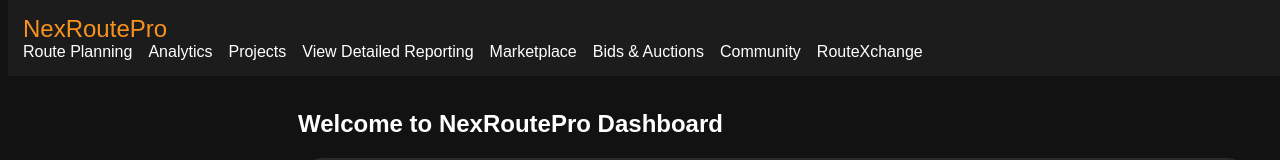
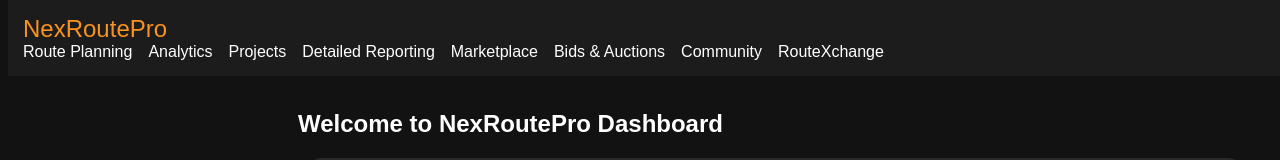
Before and after one commit to Asow1885/NexRoutepro-Dashboard, a plain HTML site: page frontend/index.html in a window 1280 px wide. Shown: the top 160 px of the page. Drawn offline with Linux system fonts and the light colour scheme; files that its build step writes are made by us from their sources.

Commit message:
Fixed Detailed Reporting link on Dashboard

```diff
--- a/frontend/index.html
+++ b/frontend/index.html
@@ -25,7 +25,7 @@
         <a href="route_planning.html">Route Planning</a>
         <a href="#">Analytics</a>
         <a href="#">Projects</a>
-        <a href="frontend/Detailed Reporting/NexRoutePro_Detailed_Report_Dark_Theme.html" target="_blank" class="button">View Detailed Reporting</a>
+        <a href="frontend/Detailed Reporting/NexRoutePro_Detailed_Report_Dark_Theme.html" target="_blank">Detailed Reporting</a>
         <a href="frontend/Marketplace/NexRoutePro_Marketplace.html" target="_blank" class="button">Marketplace</a>
         <a href="frontend/Product Auctions/NexRoutePro_Product_Auctions.html" target="_blank">Bids & Auctions</a>
         <a href="community/community.html">Community</a>
```
